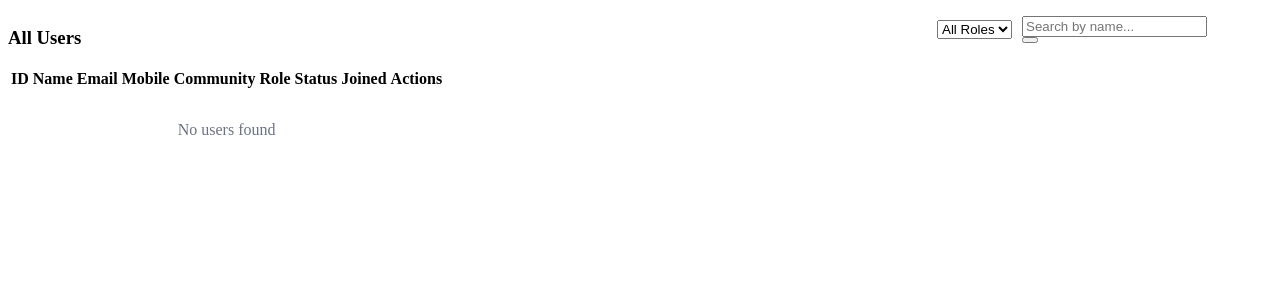
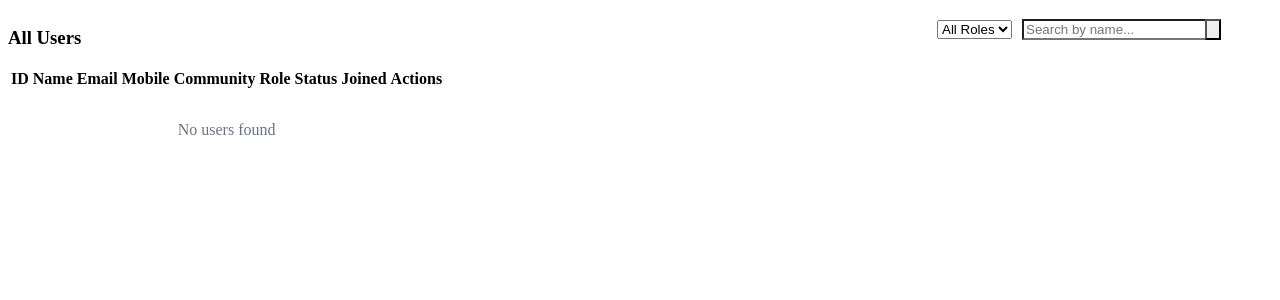
Before and after one commit to namanverma001/sanskarai-phase-2, a PHP site: page /app/views/admin/users.php in a window 1280 px wide. Shown: the top 300 px of the page. Run offline with PHP 8.4, Linux system fonts and the light colour scheme.

Commit message:
UI Bugs Fixed

```diff
--- a/app/views/admin/users.php
+++ b/app/views/admin/users.php
@@ -8,11 +8,9 @@
                 <option value="pandit" <?= ($filters['role'] ?? '') === 'pandit' ? 'selected' : '' ?>>Pandits</option>
                 <option value="admin" <?= ($filters['role'] ?? '') === 'admin' ? 'selected' : '' ?>>Admins</option>
             </select>
-            <div class="input-group" style="width: auto; min-width: 250px; flex-wrap: nowrap;">
-                <input type="text" name="search" class="form-control" placeholder="Search by name..." value="<?= htmlspecialchars($filters['search'] ?? '') ?>">
-                <div class="input-group-append">
-                    <button type="submit" class="btn btn-primary"><i class="fas fa-search"></i></button>
-                </div>
+            <div class="input-group" style="display: flex; width: auto; min-width: 250px; flex-wrap: nowrap;">
+                <input type="text" name="search" class="form-control" placeholder="Search by name..." value="<?= htmlspecialchars($filters['search'] ?? '') ?>" style="border-top-right-radius: 0; border-bottom-right-radius: 0;">
+                <button type="submit" class="btn btn-primary" style="border-top-left-radius: 0; border-bottom-left-radius: 0; margin-left: -2px; z-index: 1;"><i class="fas fa-search"></i></button>
             </div>
             <?php if (!empty($filters['role']) || !empty($filters['search'])): ?>
             <a href="/admin/users" class="btn btn-secondary" title="Clear Filters"><i class="fas fa-times"></i></a>
--- a/app/views/layouts/admin.php
+++ b/app/views/layouts/admin.php
@@ -1348,10 +1348,7 @@ $roleDisplay = match ($userRole) {
         </aside>
 
         <main class="main-content">
-            <div class="top-bar">
-                <h1 class="page-title"><?= htmlspecialchars($title ?? 'Dashboard') ?></h1>
-
-            </div>
+
 
             <?php if (isset($_SESSION['flash']['success'])): ?>
                 <div class="alert alert-success">
--- a/app/views/layouts/pandit.php
+++ b/app/views/layouts/pandit.php
@@ -1137,10 +1137,7 @@ $roleDisplay = match ($userRole) {
         </aside>
 
         <main class="main-content">
-            <div class="top-bar">
-                <h1 class="page-title"><?= htmlspecialchars($title ?? 'Dashboard') ?></h1>
-                <!-- User menu removed as per request -->
-            </div>
+
 
             <?php if (isset($_SESSION['flash']['success'])): ?>
                 <div class="alert alert-success">
--- a/app/views/layouts/user.php
+++ b/app/views/layouts/user.php
@@ -1229,11 +1229,7 @@ $roleDisplay = match ($userRole) {
         <main class="main-content">
             <?php $uri = $_SERVER['REQUEST_URI'] ?? ''; ?>
             <?php $hideTopBar = strpos($uri, '/user/ai-pandit') !== false; ?>
-            <?php if (!$hideTopBar): ?>
-                <div class="top-bar">
-                    <h1 class="page-title"><?= htmlspecialchars($title ?? 'Dashboard') ?></h1>
-                </div>
-            <?php endif; ?>
+
 
             <?php if (isset($_SESSION['flash']['success'])): ?>
                 <div class="alert alert-success"><i class="fas fa-check-circle"></i>
```
Also changed, not shown: app/views/admin/rituals.php (+3 -5 lines), 1 other file.
